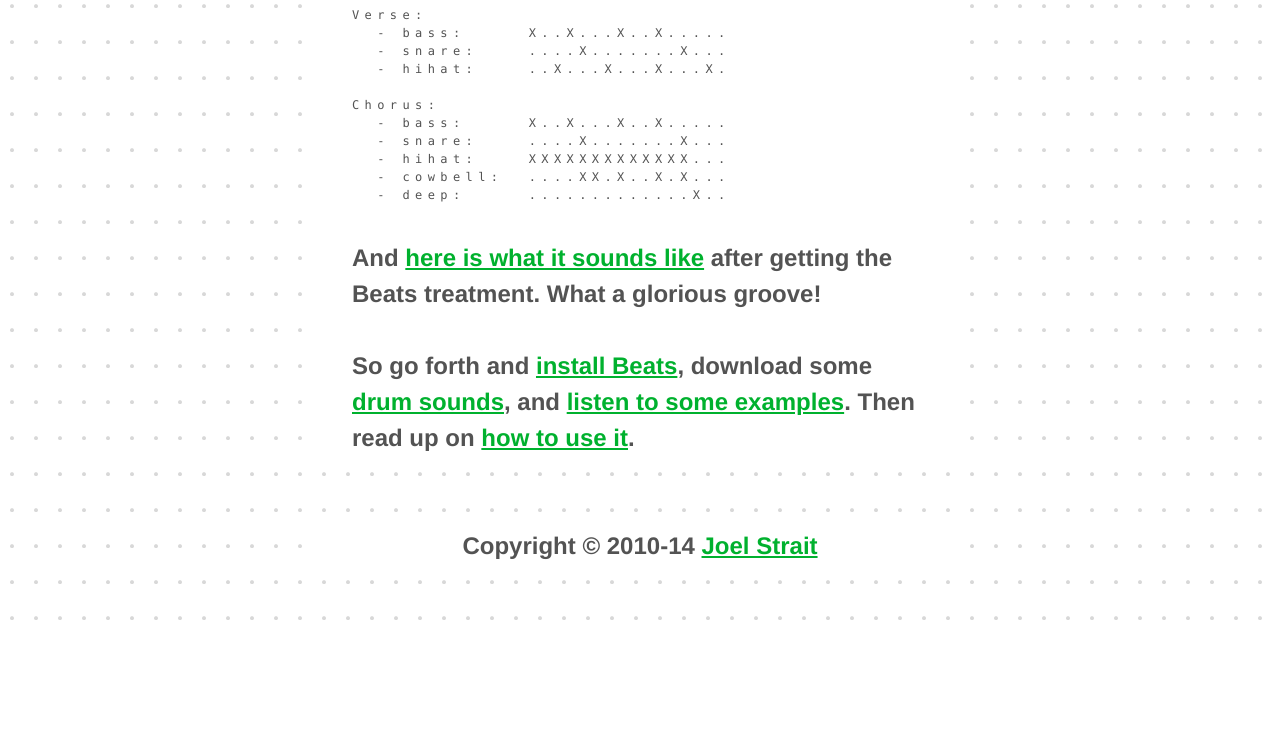
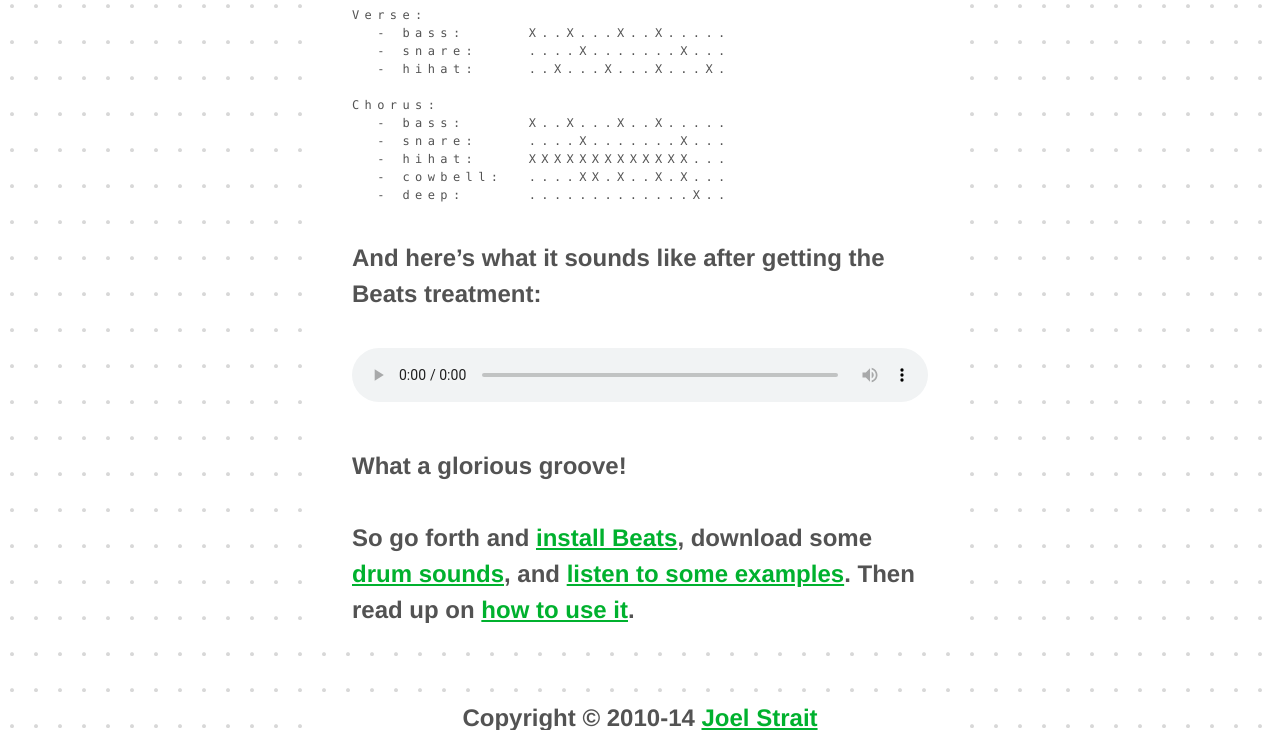
Before and after one commit to kevinbruyne0125/beats, a PHP site: page / in a window 1280 px wide. Shown: the part 624-1354 px from the top of the page. Before the commit the page ends 1244 px from the top, so only its background shows below. Run offline with PHP 8.4, Linux system fonts and the light colour scheme.

Commit message:
Using audio tag for example on the home page

```diff
--- a/web/beats.css
+++ b/web/beats.css
@@ -145,6 +145,11 @@ audio {
   vertical-align: top;
 }
 
+audio.home-page {
+  width: 100%;
+  vertical-align: baseline;
+}
+
 audio.example-song {
   width: 55%;
 }
--- a/web/beats.php
+++ b/web/beats.php
@@ -27,7 +27,9 @@ Chorus:
   - hihat:    XXXXXXXXXXXXX...
   - cowbell:  ....XX.X..X.X...
   - deep:     .............X..</code></pre></p>
-    <p>And <a href="/media/beat.mp3">here is what it sounds like</a> after getting the Beats treatment. What a glorious groove!</p>
+    <p>And here&rsquo;s what it sounds like after getting the Beats treatment:</p>
+    <p><audio class="home-page" src="/media/beat.mp3" controls>Your browser can't play this audio file.</audio></p>
+    <p>What a glorious groove!</p>
     <p class="last">So go forth and <a href="/download/">install Beats</a>, download some <a href="/download#drum-kits">drum sounds</a>, and <a href="/examples/">listen to some examples</a>. Then read up on <a href="/strategyguide/">how to use it</a>.</p>
   </div>
 <? drawFooter(); ?>
```
